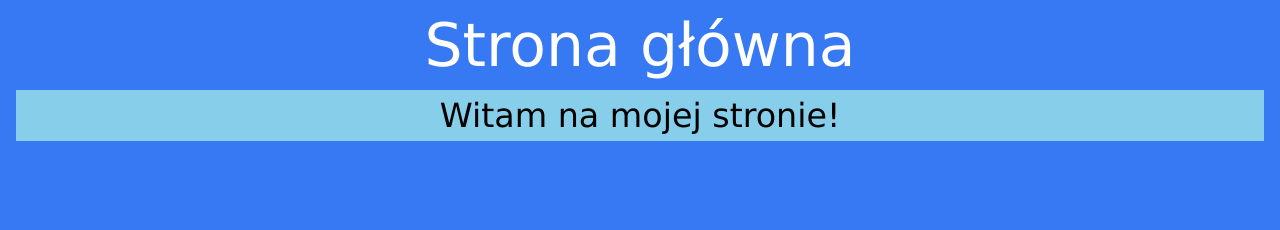
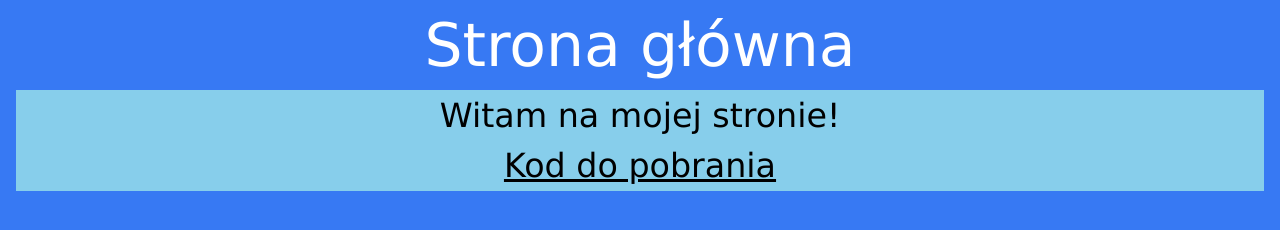
Before and after one commit to aaaro/aaaro.github.io, a plain HTML site: page View/home.html in a window 1280 px wide. Drawn offline with nearby package versions, Linux system fonts and the light colour scheme.

Commit message:
Update home.html

```diff
--- a/View/home.html
+++ b/View/home.html
@@ -17,7 +17,8 @@
     <div class="w3-container">
         <div class="w3-container w3-light-blue">
             <div class="w3-container w3-center w3-animate-opacity">
-                <div class="submain_text verdana translatable">Witam na mojej stronie!</div>
+                <div class="submain_text verdana translatable"><div>Witam na mojej stronie!</div>
+				<div class="submain_text verdana"><a href="../source.zip">Kod do pobrania</a></div></div>
             </div>
         </div>
     </div>
```
